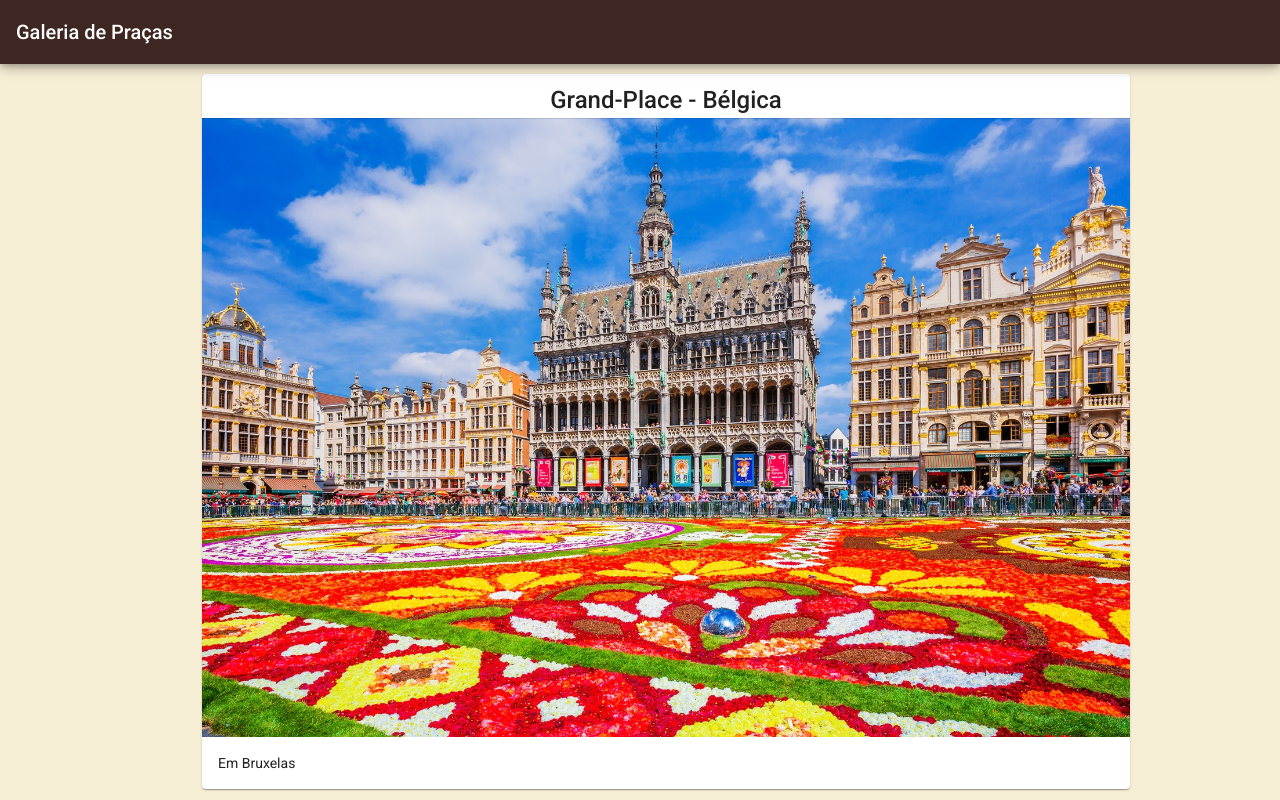
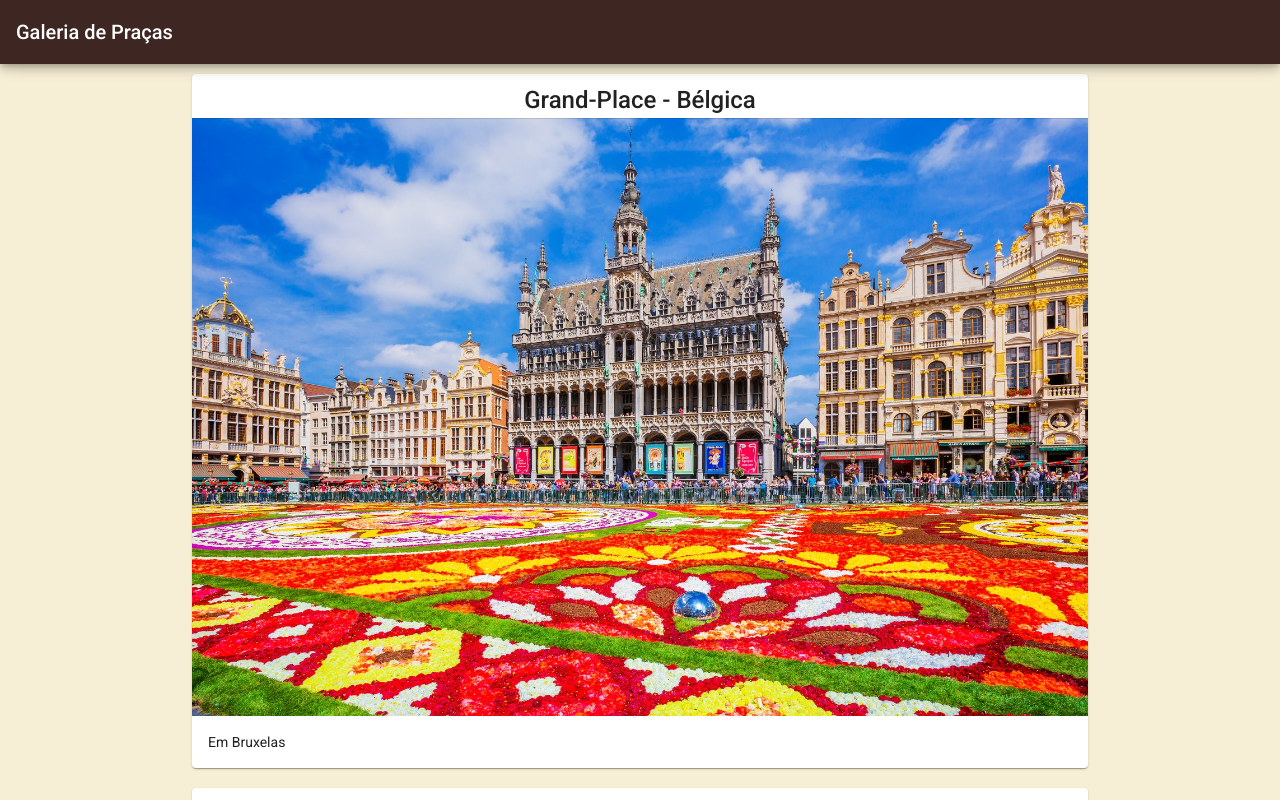
Before and after one commit to MatheusHenAlmeida/galeria-de-pracas, an Angular app: page / in a window 1280 px wide. Shown: the top 800 px of the page. Built offline with nearby package versions, Linux system fonts and the light colour scheme; data requests are answered from the project's data file; what @asymmetrik/ngx-leaflet would draw is missing.

Commit message:
Ajustado centralizacao da lista de pracas

```diff
--- a/src/app/components/card-item/card-item.component.html
+++ b/src/app/components/card-item/card-item.component.html
@@ -1,4 +1,5 @@
-<mat-card class="card-container" [routerLink]="['praca', praca.id]">
+<div class="card-container">
+    <mat-card [routerLink]="['praca', praca.id]">
         <mat-card-title class="card-title">{{ praca.name }} - {{ praca.location.country }}</mat-card-title>
         <mat-divider></mat-divider>
 
@@ -7,3 +8,4 @@
             <p>Em {{ praca.location.city }}</p>
         </mat-card-content>
     </mat-card>
+</div>
--- a/src/app/components/card-item/card-item.component.scss
+++ b/src/app/components/card-item/card-item.component.scss
@@ -1,4 +1,4 @@
 .card-container {
     width: 100%;
-    margin: 10px
+    margin: 10px 0;
 }
```
Lines whose indentation alone changed are shown as unchanged.
